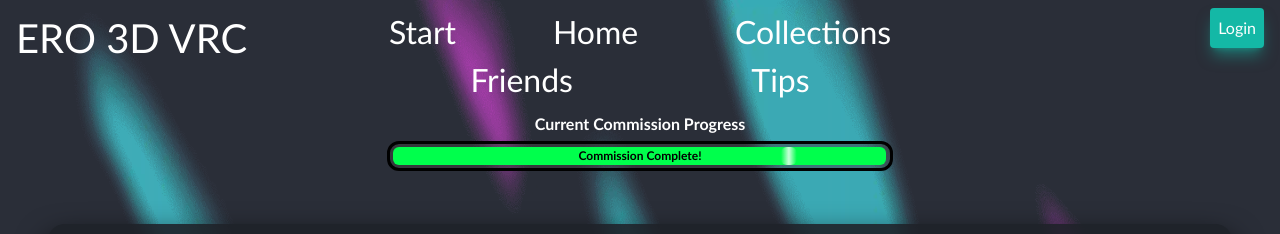
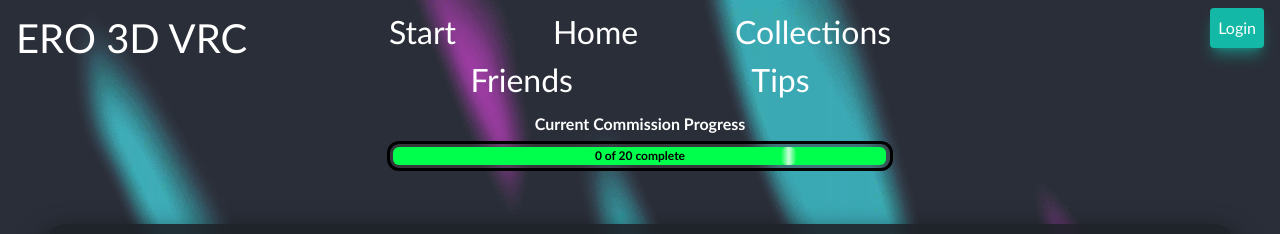
Before and after one commit to ajlineb/Ero3D-VRC, a React (Create React App) app in the folder client/: page /tips/trouble in a window 1280 px wide. Shown: the top 234 px of the page. Built offline with nearby package versions, Linux system fonts and the light colour scheme; what tw-elements would draw is missing.

Commit message:
updating the commission bar info

```diff
--- a/client/src/components/Status.js
+++ b/client/src/components/Status.js
@@ -2,11 +2,12 @@ import React, { useState, useEffect } from "react";
 
 export default function Status() {
   const precent = 10;
+  //when updating the completion info use "0 of 20 complete" or "Commission complete!"
   return (
     <div className="m-auto pt-2">
       <p className="pb-2 text-center font-black">Current Commission Progress</p>
       <div className="progress-bar text-center text-xs pt-1">
-        Commission Complete!
+        0 of 20 complete
       </div>
     </div>
   );
```
